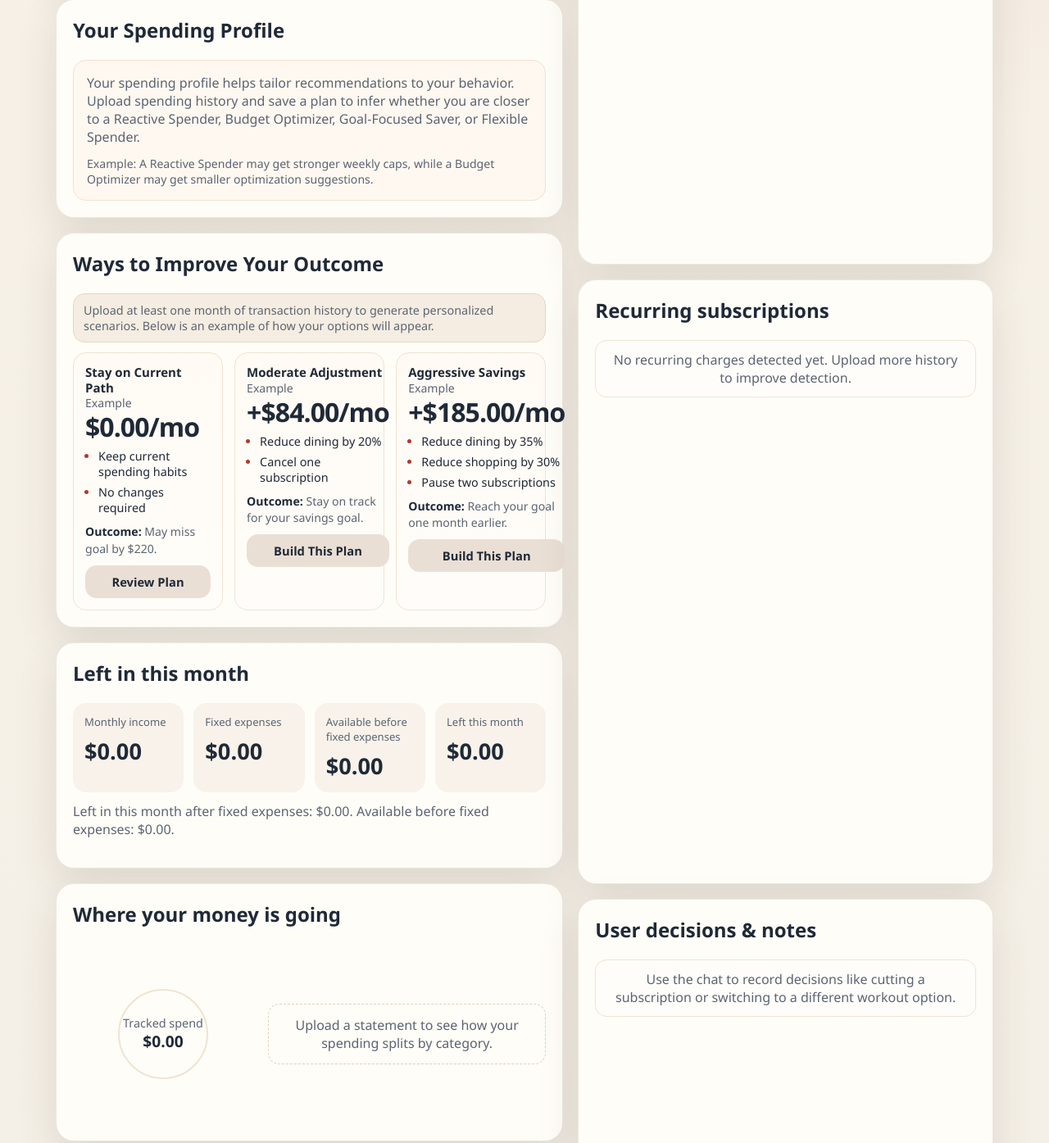
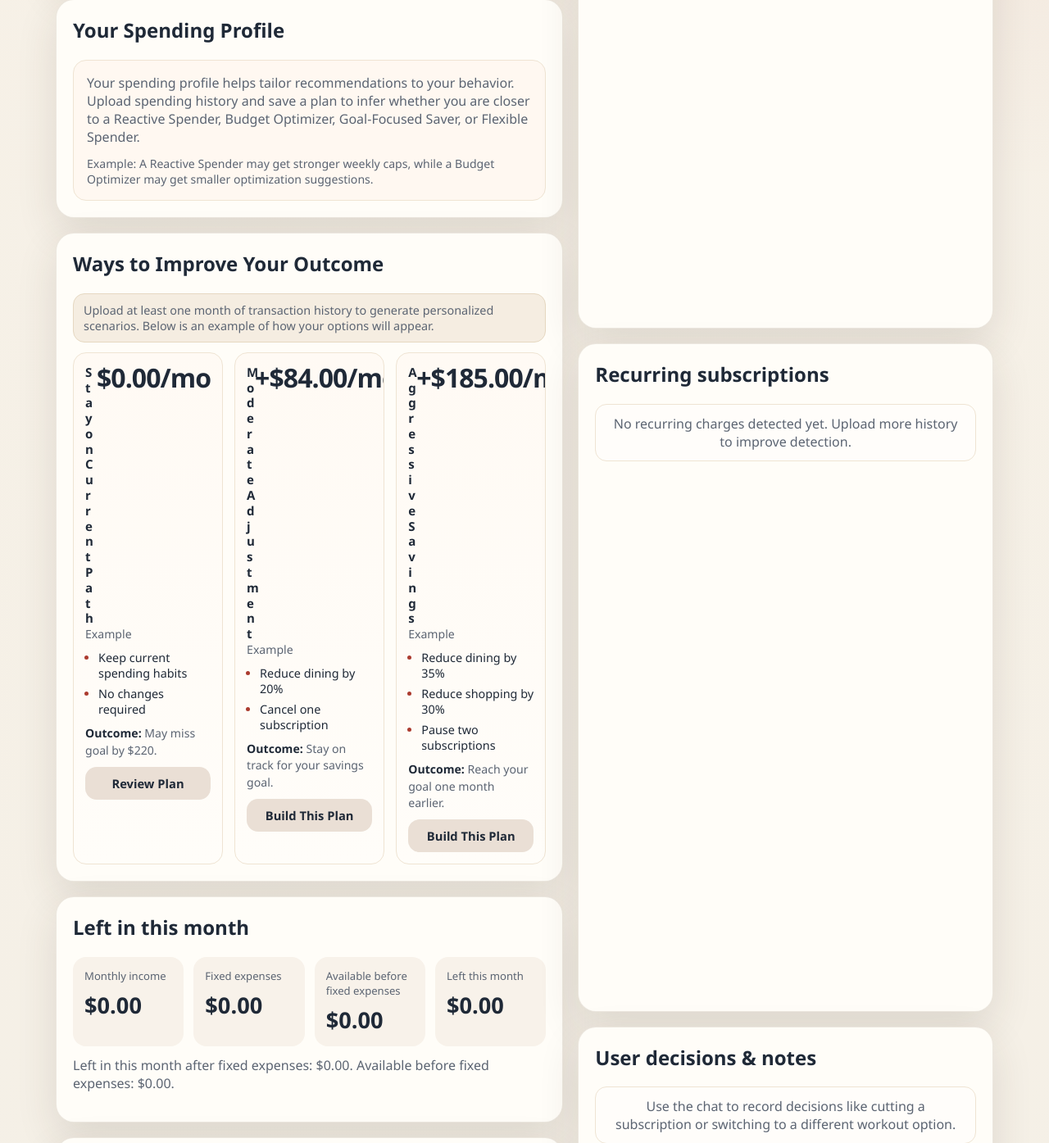
Before and after one commit to mren08/Personal-Finance-Assistant, a Flask app: page / in a window 1280 px wide. Shown: the part 820-2215 px from the top of the page at 82% size. Run offline with Flask 3, Linux system fonts and the light colour scheme; the visitor is signed in with stand-in values (Sample User, id 1); data comes from the database, SQL or seed files in the repository; data that the repository does not hold is empty.

Commit message:
fix: keep scenario cards within dashboard layout

```diff
--- a/templates/index.html
+++ b/templates/index.html
@@ -368,6 +368,7 @@
       grid-template-columns: repeat(3, minmax(0, 1fr));
       gap: 14px;
       align-items: stretch;
+      min-width: 0;
     }
     .scenario-banner {
       margin-bottom: 12px;
@@ -387,21 +388,33 @@
       gap: 10px;
       align-content: start;
       min-height: 100%;
+      min-width: 0;
+      overflow: hidden;
     }
     .scenario-card-header {
       display: grid;
-      gap: 4px;
+      grid-template-columns: minmax(0, 1fr) auto;
+      align-items: start;
+      gap: 10px;
+      min-width: 0;
+    }
+    .scenario-card-header > div:first-child {
+      min-width: 0;
     }
     .scenario-card-title {
       font-size: 0.94rem;
       font-weight: 700;
       line-height: 1.25;
+      overflow-wrap: anywhere;
     }
     .scenario-card .impact {
-      font-size: 2rem;
+      font-size: clamp(1.45rem, 1.2rem + 1vw, 2rem);
       font-weight: 800;
       line-height: 1;
       letter-spacing: -0.03em;
+      text-align: right;
+      white-space: nowrap;
+      max-width: 100%;
     }
     .scenario-card ul {
       margin: 0;
@@ -410,6 +423,10 @@
       gap: 6px;
       font-size: 0.9rem;
       color: var(--ink);
+      min-width: 0;
+    }
+    .scenario-card li {
+      overflow-wrap: anywhere;
     }
     .scenario-card li::marker {
       color: var(--accent);
@@ -418,6 +435,8 @@
       font-size: 0.88rem;
       color: var(--muted);
       line-height: 1.45;
+      min-width: 0;
+      overflow-wrap: anywhere;
     }
     .scenario-outcome strong {
       color: var(--ink);
@@ -426,6 +445,9 @@
       margin-top: auto;
       padding: 10px 12px;
       font-size: 0.92rem;
+      min-width: 0;
+      white-space: normal;
+      overflow-wrap: anywhere;
     }
     .list {
       list-style: none;
```
